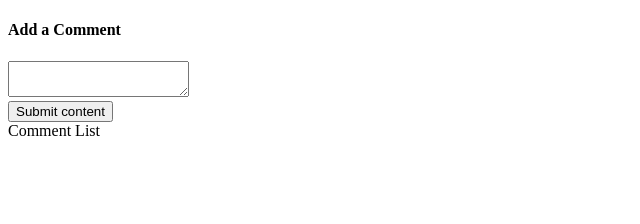
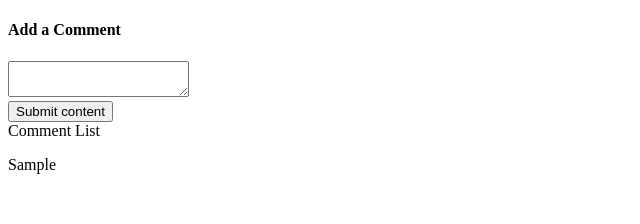
Before and after one commit to chasewhitney/Coursework-ReactJest, a React (Create React App) app: page / in a window 1280 px wide. Both pictures are taken after typing "Sample" into the empty fields and a click on the button "Submit content". Shown: the top 224 px of the page, without its empty margins (0-640 px from the left). Built offline with nearby package versions, Linux system fonts and the light colour scheme.

Commit message:
connected CommentList to state, is rendering array of comments from state

```diff
--- a/src/components/CommentList.js
+++ b/src/components/CommentList.js
@@ -4,10 +4,16 @@ import { connect } from 'react-redux';
 class CommentList extends Component {
   render() {
     return(
-      <div>Comment List</div>
-    )
-  }
-}
+      <div>
+        <div>Comment List</div>
+        {this.props.comments.map(comment => <p key={comment}>{comment}</p>)}
+      </div>
+    );
+  };
+};
 
+function mapPropsToState({ comments }) {
+  return { comments };
+};
 
-export default CommentList;
+export default connect(mapPropsToState)(CommentList);
```
